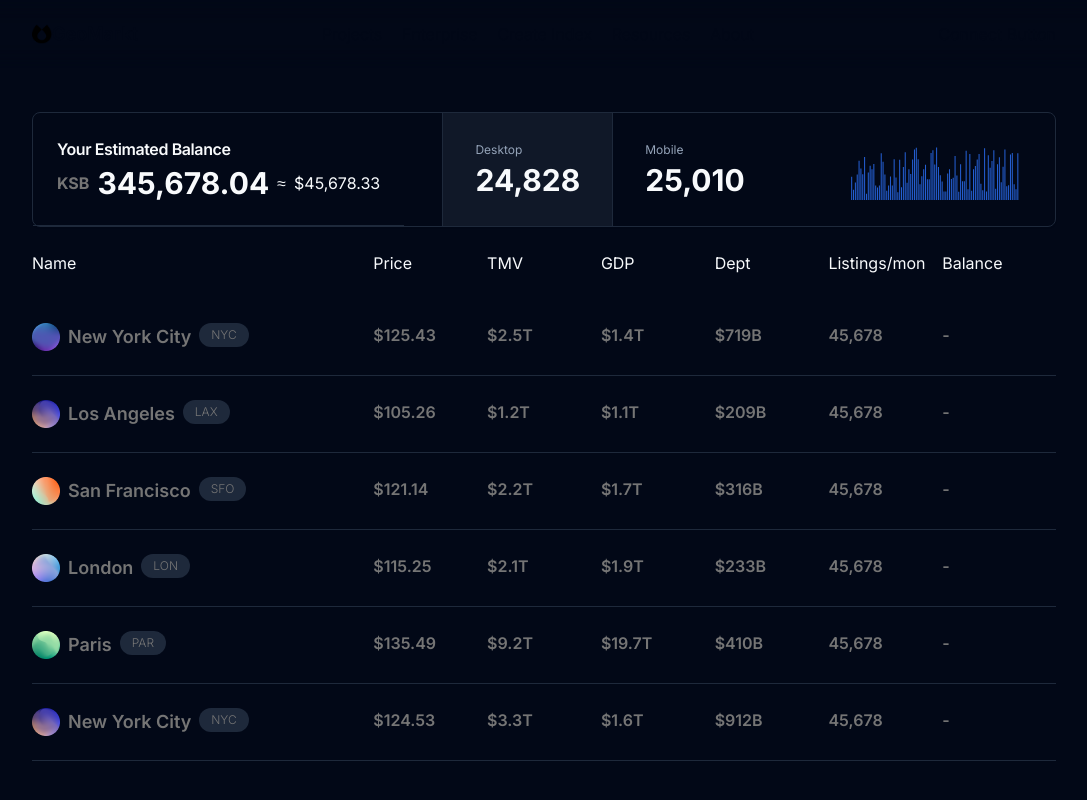
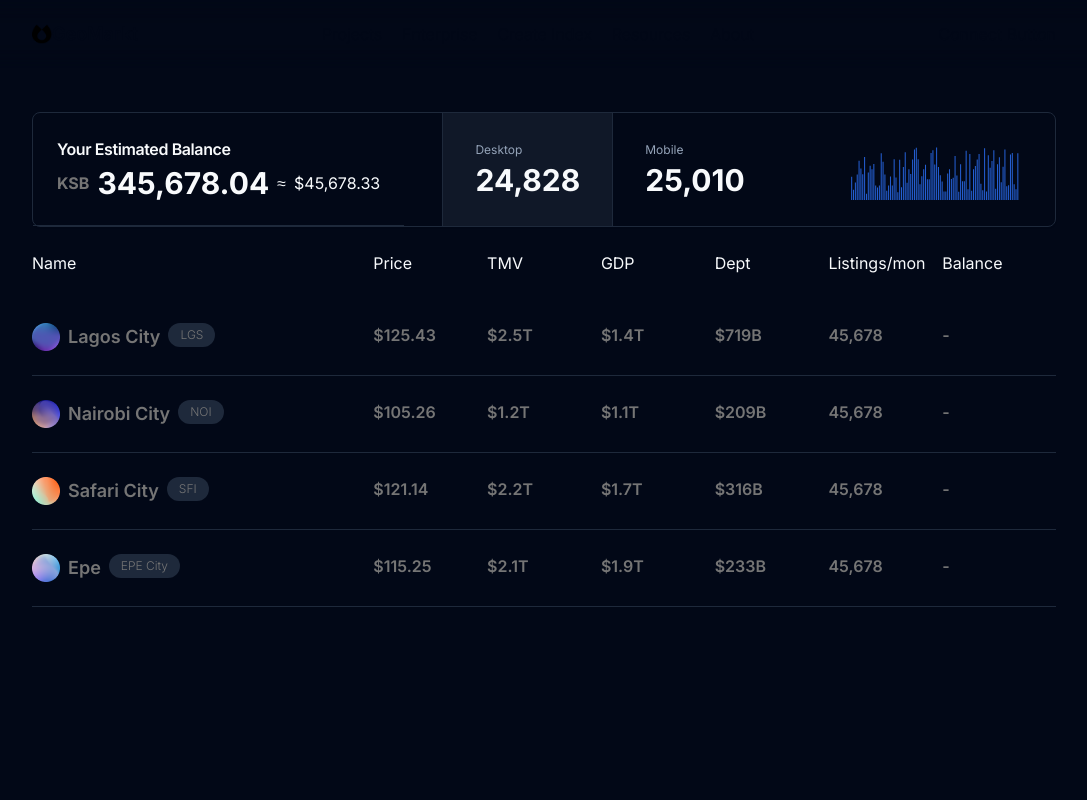
Before and after one commit to DruxAMB/GeoMarkt, a Next.js app in the folder frontend/: page /projects in a window 1280 px wide. Shown: the whole page, without its empty margins (96-1183 px from the left). Built offline with nearby package versions, Linux system fonts and the light colour scheme.

Commit message:
@druxamb: updated dummy-data.ts

```diff
--- a/frontend/dummy-data.ts
+++ b/frontend/dummy-data.ts
@@ -22,15 +22,15 @@ export interface DataProp {
 const dummyData: DataProp[] = [
     {
         id: '1',
-        name: "New York City",
-        nameTag: "NYC",
+        name: "Lagos City",
+        nameTag: "LGS",
         image: "/images/project-icon.png",
         avatar: "",
         title: "",
         titleH: "",
         titleP: "",
-        about: "About New York City Index",
-        aboutP: "New York City boasts a dynamic real estate market, offering opportunities for investors to capitalize on its growth. The market is characterized by high median house prices, promising rental yields, and a unique demographic makeup. Understanding these factors can be crucial for making informed investment decisions.",
+        about: "About Lagos City Index",
+        aboutP: "Lagos City boasts a dynamic real estate market, offering opportunities for investors to capitalize on its growth. The market is characterized by high median house prices, promising rental yields, and a unique demographic makeup. Understanding these factors can be crucial for making informed investment decisions.",
         goal: "",
         goalP: "",
         price: 125.43,
@@ -42,15 +42,15 @@ const dummyData: DataProp[] = [
     },
     {
         id: '2',
-        name: "Los Angeles",
-        nameTag: "LAX",
+        name: "Nairobi City",
+        nameTag: "NOI",
         image: "/images/project-icon2.png",
         avatar: "",
         title: "",
         titleH: "",
         titleP: "",
-        about: "About New York City Index",
-        aboutP: "New York City boasts a dynamic real estate market, offering opportunities for investors to capitalize on its growth. The market is characterized by high median house prices, promising rental yields, and a unique demographic makeup. Understanding these factors can be crucial for making informed investment decisions.",
+        about: "About Nairobi City Index",
+        aboutP: "Nairobi City boasts a dynamic real estate market, offering opportunities for investors to capitalize on its growth. The market is characterized by high median house prices, promising rental yields, and a unique demographic makeup. Understanding these factors can be crucial for making informed investment decisions.",
         goal: "",
         goalP: "",
         price: 105.26,
@@ -62,15 +62,15 @@ const dummyData: DataProp[] = [
     },
     {
         id: '3',
-        name: "San Francisco",
-        nameTag: "SFO",
+        name: "Safari City",
+        nameTag: "SFI",
         image: "/images/project-icon3.png",
         avatar: "",
         title: "",
         titleH: "",
         titleP: "",
-        about: "About New York City Index",
-        aboutP: "New York City boasts a dynamic real estate market, offering opportunities for investors to capitalize on its growth. The market is characterized by high median house prices, promising rental yields, and a unique demographic makeup. Understanding these factors can be crucial for making informed investment decisions.",
+        about: "About Safari City Index",
+        aboutP: "Safari City boasts a dynamic real estate market, offering opportunities for investors to capitalize on its growth. The market is characterized by high median house prices, promising rental yields, and a unique demographic makeup. Understanding these factors can be crucial for making informed investment decisions.",
         goal: "",
         goalP: "",
         price: 121.14,
@@ -82,15 +82,15 @@ const dummyData: DataProp[] = [
     },
     {
         id: '4',
-        name: "London",
-        nameTag: "LON",
+        name: "Epe",
+        nameTag: "EPE City",
         image: "/images/project-icon4.png",
         avatar: "",
         title: "",
         titleH: "",
         titleP: "",
-        about: "About New York City Index",
-        aboutP: "New York City boasts a dynamic real estate market, offering opportunities for investors to capitalize on its growth. The market is characterized by high median house prices, promising rental yields, and a unique demographic makeup. Understanding these factors can be crucial for making informed investment decisions.",
+        about: "About Epe City Index",
+        aboutP: "Epe City boasts a dynamic real estate market, offering opportunities for investors to capitalize on its growth. The market is characterized by high median house prices, promising rental yields, and a unique demographic makeup. Understanding these factors can be crucial for making informed investment decisions.",
         goal: "",
         goalP: "",
         price: 115.25,
@@ -99,46 +99,6 @@ const dummyData: DataProp[] = [
         dept: 233,
         listing: "45,678",
         balance: "-"
-    },
-    {
-        id: '5',
-        name: "Paris",
-        nameTag: "PAR",
-        image: "/images/project-icon5.png",
-        avatar: "",
-        title: "",
-        titleH: "",
-        titleP: "",
-        about: "About New York City Index",
-        aboutP: "New York City boasts a dynamic real estate market, offering opportunities for investors to capitalize on its growth. The market is characterized by high median house prices, promising rental yields, and a unique demographic makeup. Understanding these factors can be crucial for making informed investment decisions.",
-        goal: "",
-        goalP: "",
-        price: 135.49,
-        tmv: 9.2,
-        gdp: 19.7,
-        dept: 410,
-        listing: "45,678",
-        balance: "-"
-    },
-    {
-        id: '6',
-        name: "New York City",
-        nameTag: "NYC",
-        image: "/images/project-icon2.png",
-        avatar: "",
-        title: "",
-        titleH: "",
-        titleP: "",
-        about: "About New York City Index",
-        aboutP: "New York City boasts a dynamic real estate market, offering opportunities for investors to capitalize on its growth. The market is characterized by high median house prices, promising rental yields, and a unique demographic makeup. Understanding these factors can be crucial for making informed investment decisions.",
-        goal: "",
-        goalP: "",
-        price: 124.53,
-        tmv: 3.3,
-        gdp: 1.6,
-        dept: 912,
-        listing: "45,678",
-        balance: "-"
     }
 ]
 
```
